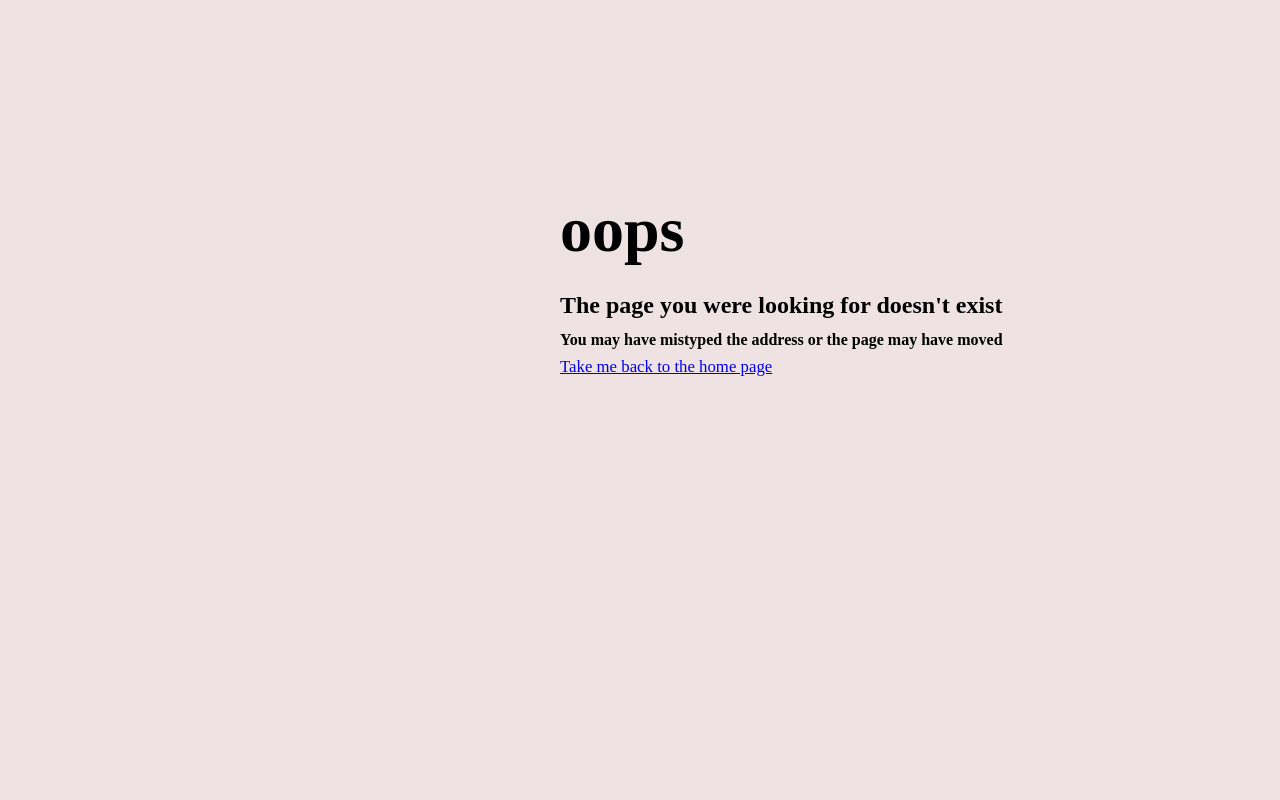
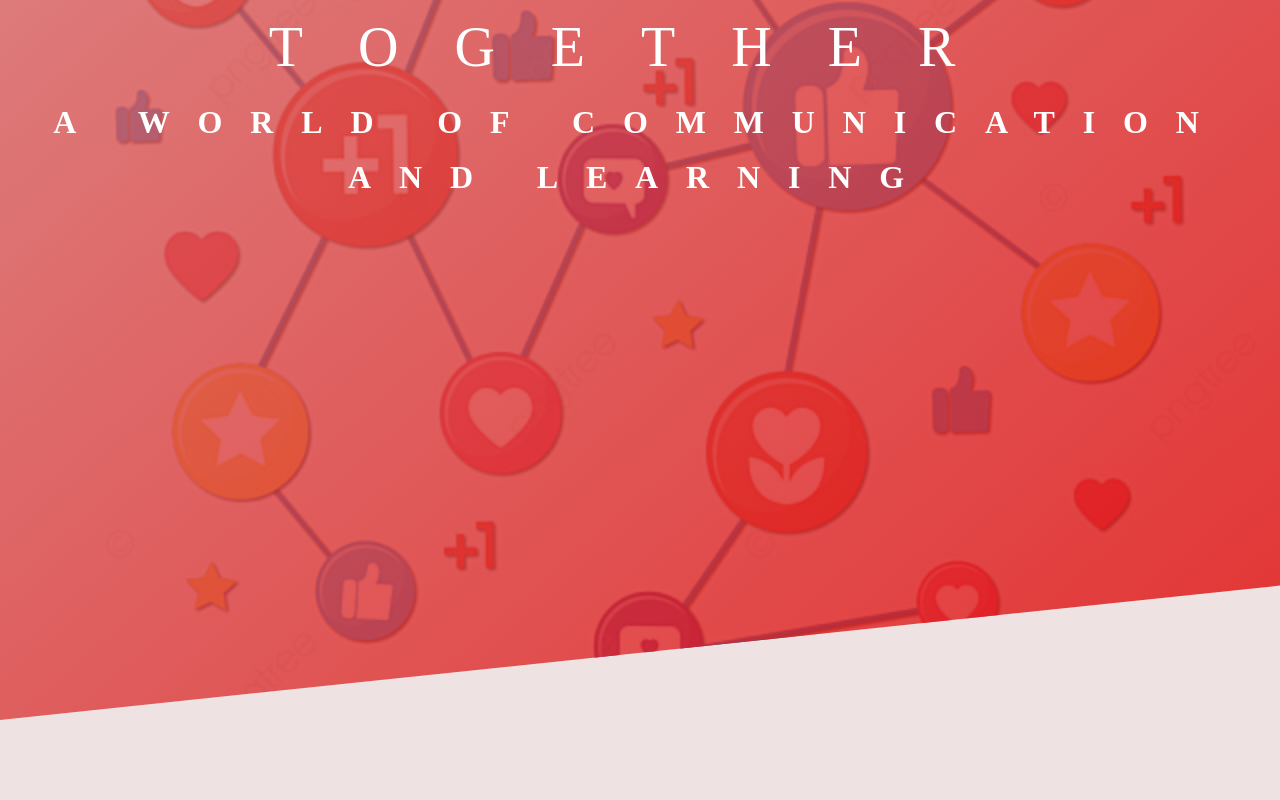
Before and after one commit to together-project-5/MERAKI_Academy_Project_5, a React (Create React App) app in the folder client/: page / in a window 1280 px wide. Shown: the top 800 px of the page. Built offline with nearby package versions, Linux system fonts and the light colour scheme.

Commit message:
Some edits

```diff
--- a/client/src/App.js
+++ b/client/src/App.js
@@ -38,7 +38,7 @@ const App = () => {
         <Route path="/editProfile" component={EditProfile} />
         <Route path="/editPost" component={EditPost} />
         <Route path="/admin" component={AdminBoard} />
-        <Route exact path="/together" component={Together} />
+        <Route exact path="/" component={Together} />
         <Route exact path="/sign" component={Login} />
         <Route component={Erorr} />
       </Switch>
```
